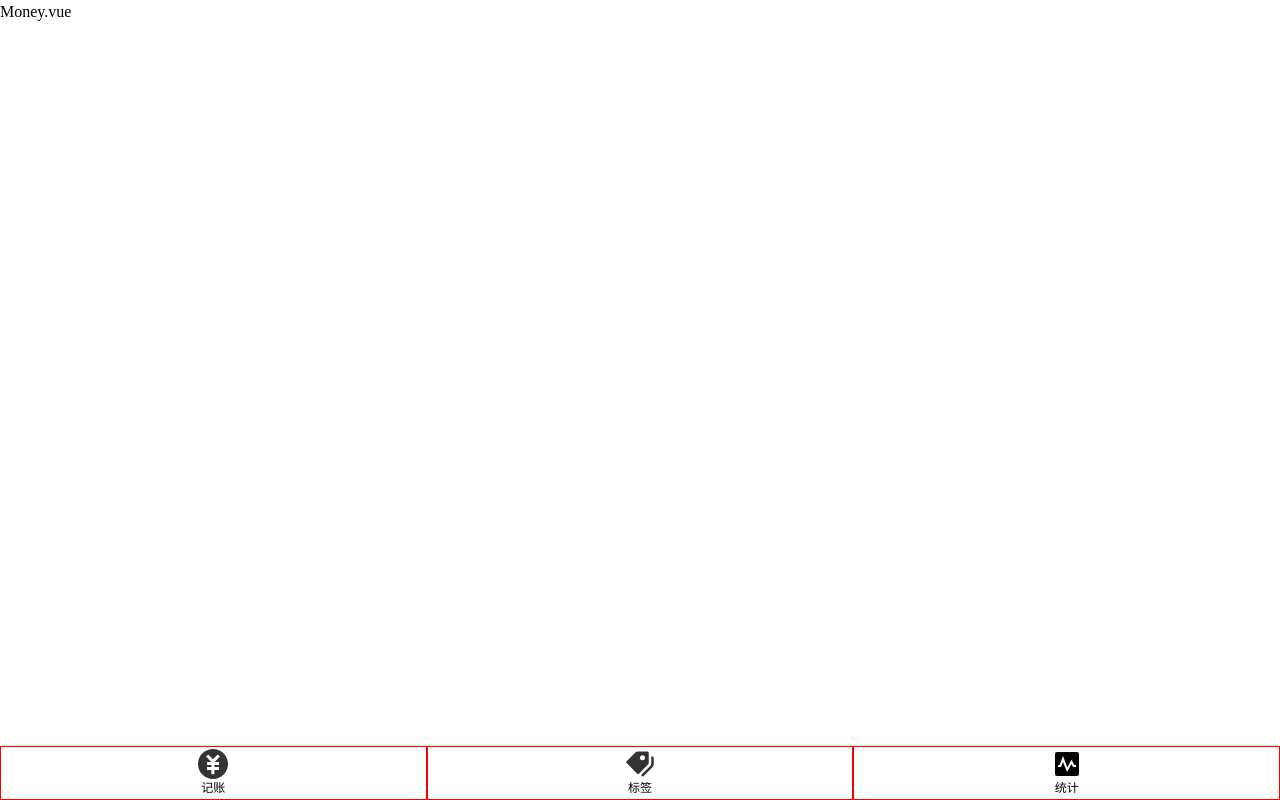
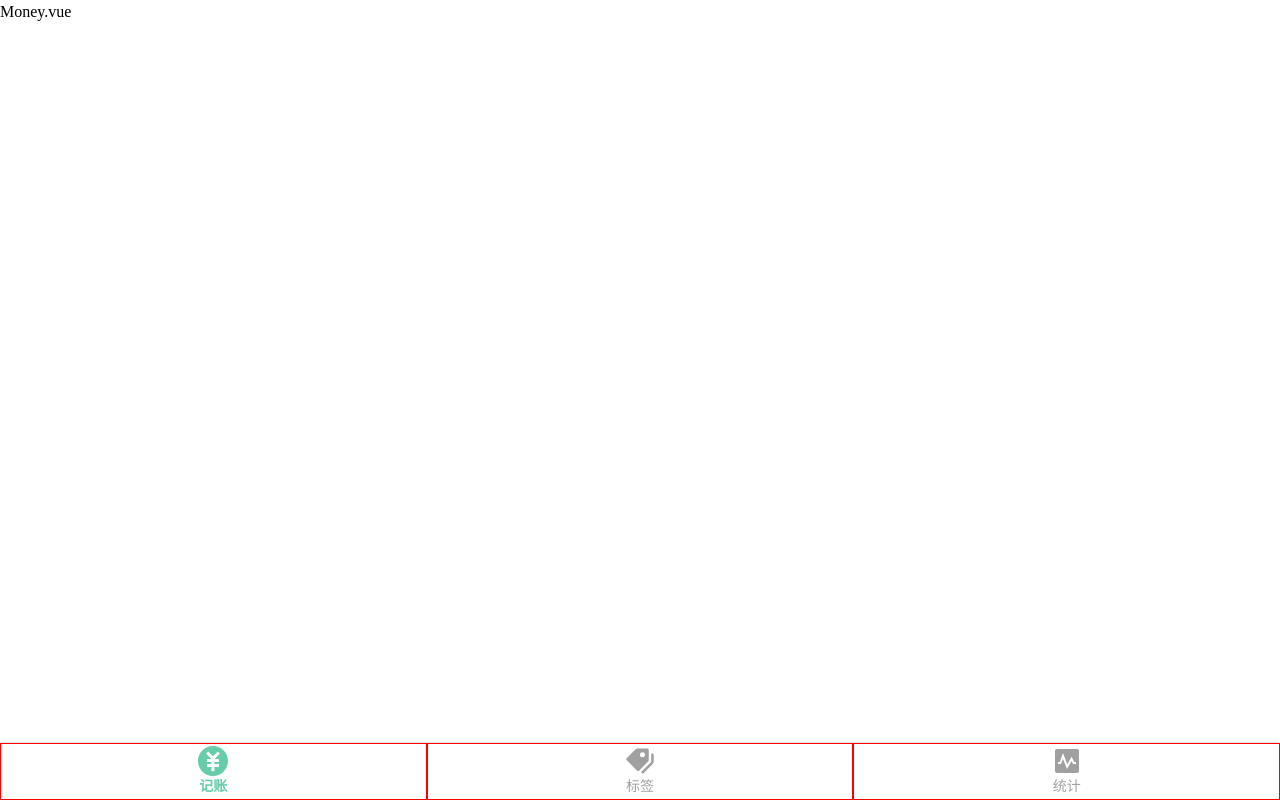
Before and after one commit to YeeeeRQ/mint-tally, a Vue app: page /#/money in a window 1280 px wide. Built offline with nearby package versions, Linux system fonts and the light colour scheme.

Commit message:
1. 修改了Nav组件包含的svg图片，使其能用color属性设定颜色。 2. 增加router-link标签的active-class。

```diff
--- a/src/components/Nav.vue
+++ b/src/components/Nav.vue
@@ -1,12 +1,12 @@
 <template>
   <nav>
-    <router-link to="/money" class="item">
+    <router-link to="/money" class="item" active-class="selected">
       <Icon name="money" /> 记账
     </router-link>
-    <router-link to="/labels" class="item">
+    <router-link to="/labels" class="item" active-class="selected">
       <Icon name="labels" /> 标签
     </router-link>
-    <router-link to="/statistics" class="item">
+    <router-link to="/statistics" class="item" active-class="selected">
       <Icon name="statistics" /> 统计
     </router-link>
   </nav>
@@ -23,7 +23,7 @@
     display: flex;
     box-shadow: 0 0 3px rgba(0, 0, 0, 0.25);
     flex-direction: row;
-    font-size: 12px;
+    font-size: 14px;
     > .item{
       padding: 2px 0;
       border: 1px solid red;
@@ -36,7 +36,12 @@
         width: 30px;
         height: 30px;
       }
-
+      color: 	#A0A0A0;
+      font-weight: lighter;
+    }
+    > .item.selected{
+      color: 	#66CCAA;
+      font-weight: bold;
     }
   }
 
```
Also changed, not shown: src/assets/icons/labels.svg, src/assets/icons/money.svg.
